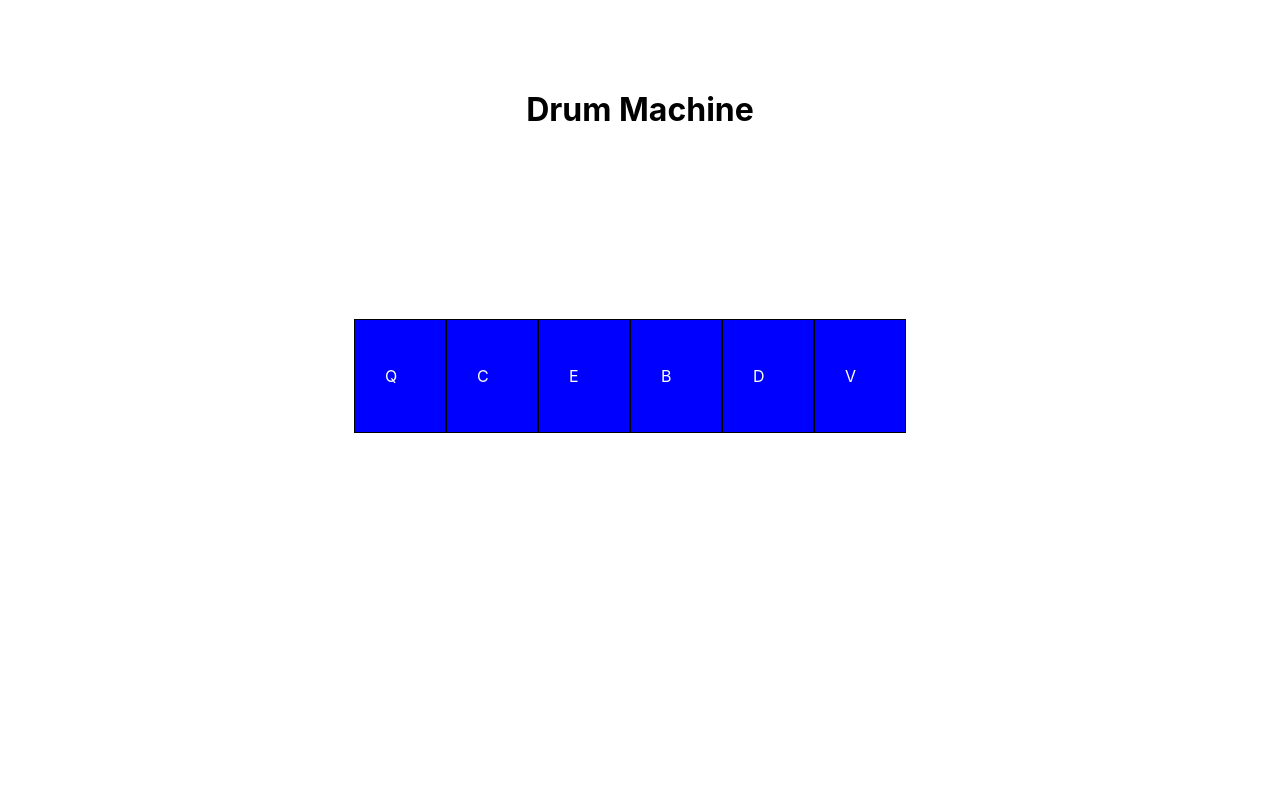
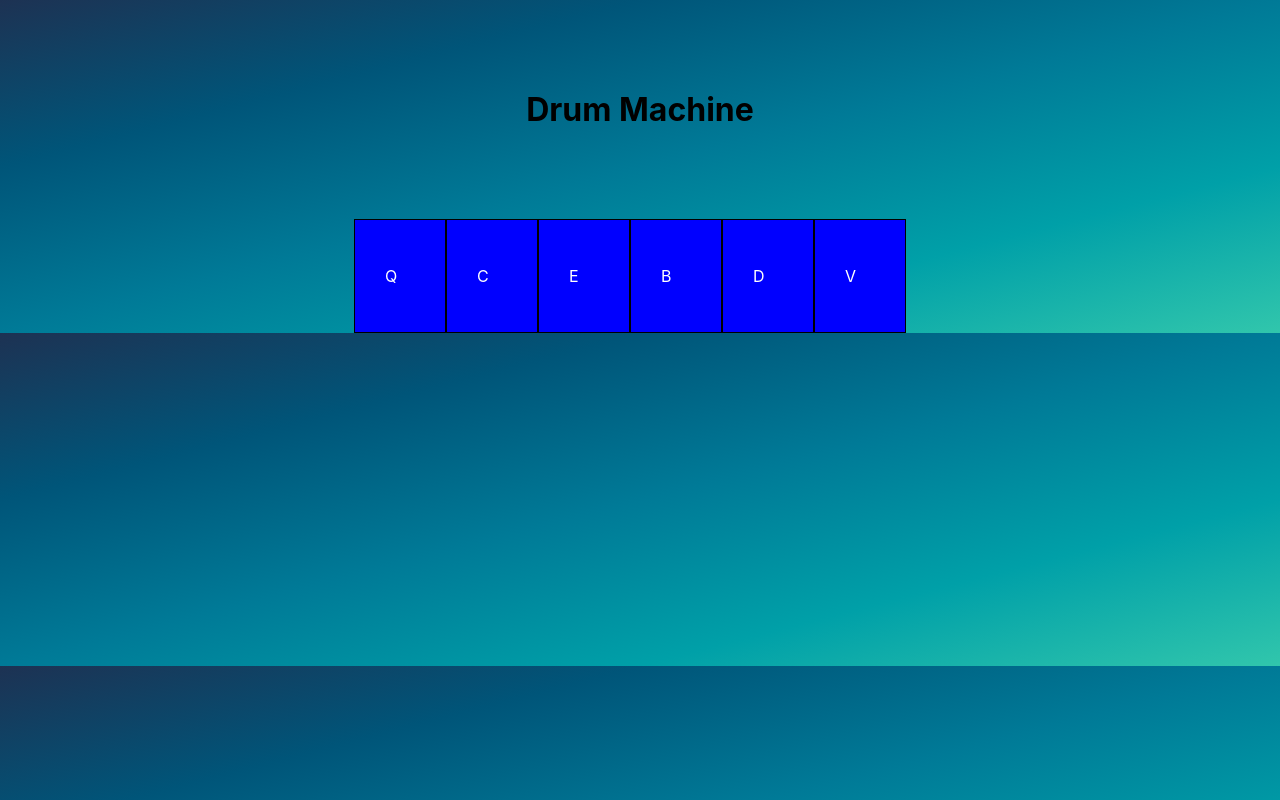
Before and after one commit to kira4489/drum-machine, a React (Create React App) app: page / in a window 1280 px wide. Built offline with nearby package versions, Linux system fonts and the light colour scheme.

Commit message:
paginaterminada

```diff
--- a/src/App.css
+++ b/src/App.css
@@ -1,5 +1,6 @@
 .App {
   text-align: center;
+  background-image: linear-gradient(to right bottom, #1d3253, #005579, #007a97, #00a0a8, #31c6ac);
 }
 
 .App-logo {
@@ -51,7 +52,7 @@
   background-color: #0000FF;
   border: 1px solid black;
   color: #ffff;
-  margin-top: 100px;
+  /* margin-top: 100px; */
 }
 
 h1{
--- a/src/index.css
+++ b/src/index.css
@@ -5,6 +5,7 @@ body {
     sans-serif;
   -webkit-font-smoothing: antialiased;
   -moz-osx-font-smoothing: grayscale;
+  background-image: linear-gradient(to right bottom, #1d3253, #005579, #007a97, #00a0a8, #31c6ac);
 }
 
 code {
```
